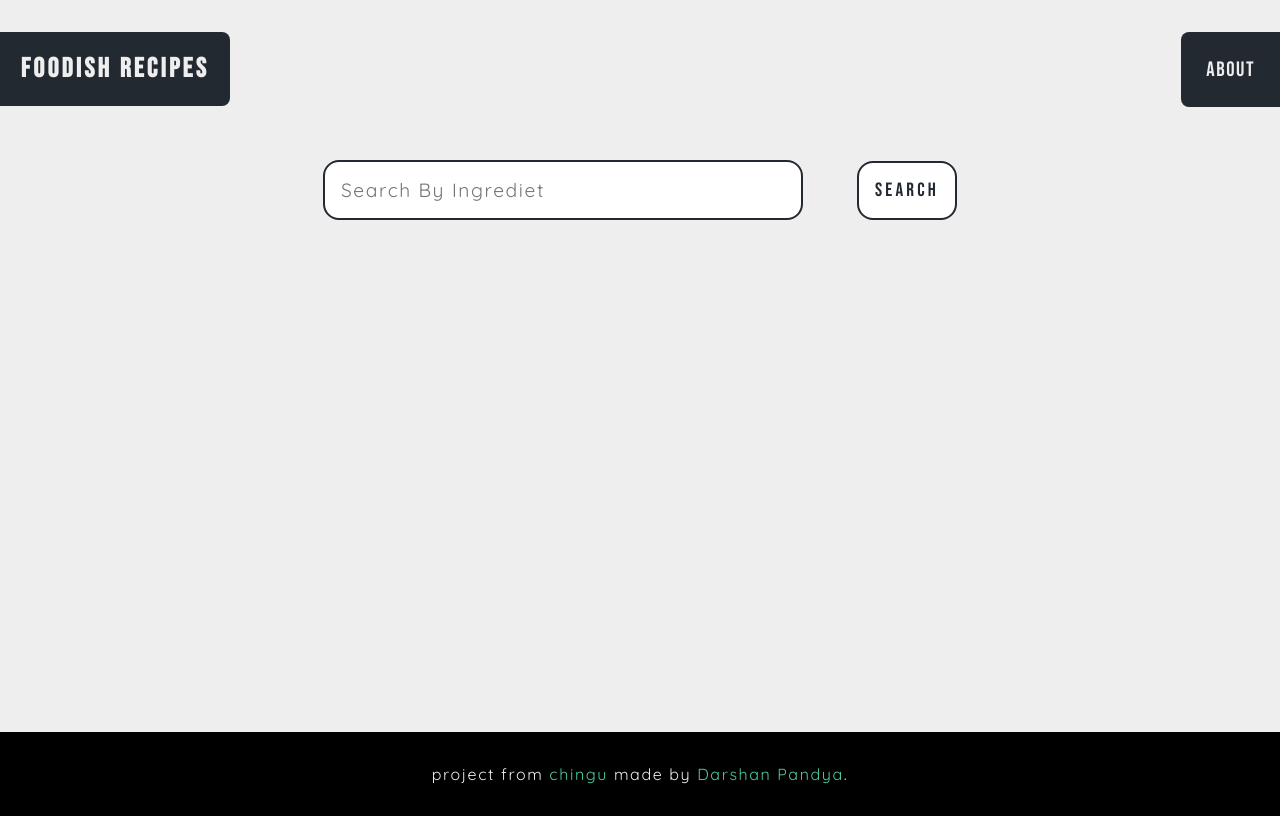
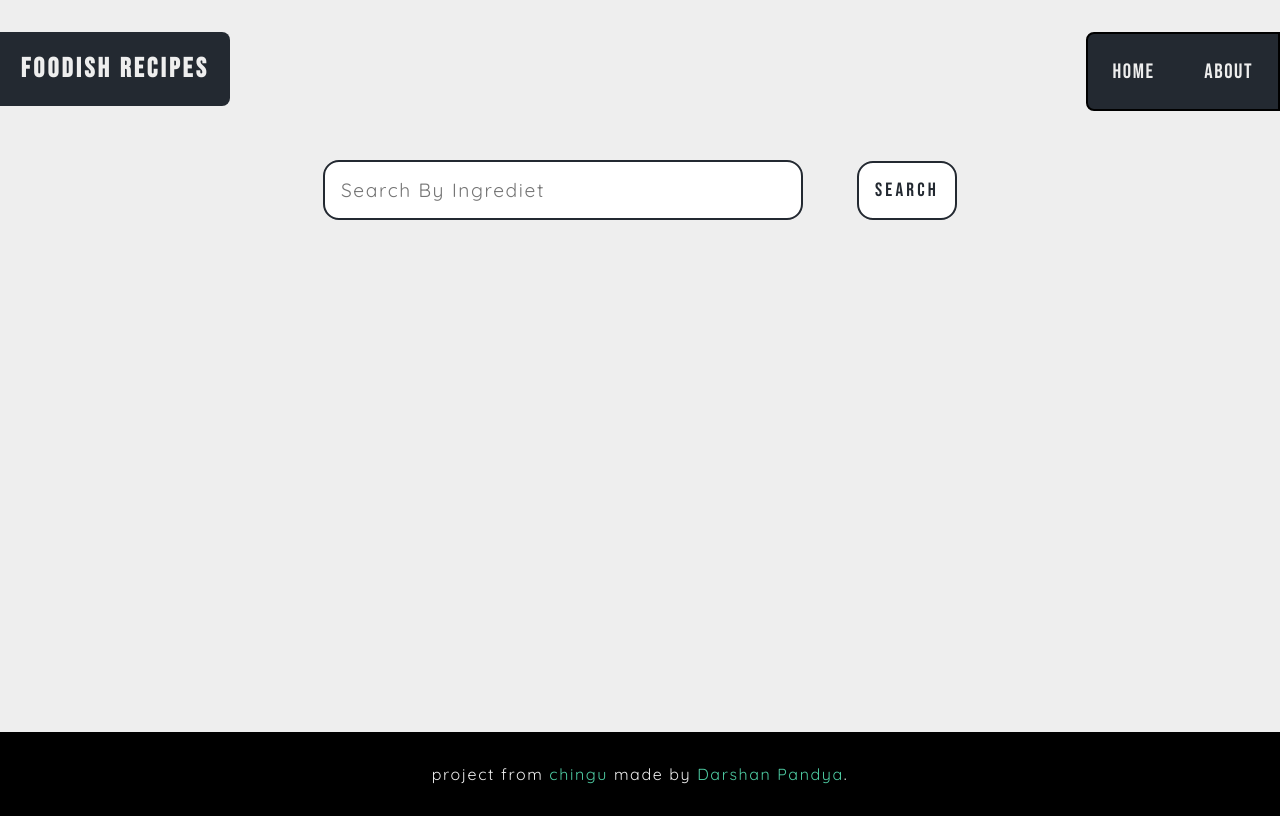
Before and after one commit to Darshan-Pandya10/Chingu-Tier-2-Project, a React (Vite) app in the folder chingu-recipe-project/: page / in a window 1280 px wide. Built offline with nearby package versions, Linux system fonts and the light colour scheme.

Commit message:
changed inside the project layout , added Home Component.

```diff
--- a/chingu-recipe-project/src/App.css
+++ b/chingu-recipe-project/src/App.css
@@ -47,21 +47,27 @@ body{
   top: 1rem;
 }
 
+nav{
+  width: fit-content;
+  position: absolute;
+  top: 1rem;
+  right: 0;
+  display: flex;
+  border: 2px solid black;
+  background-color: var(--primary-color);
+  border-radius: 0.5rem 0rem 0rem 0.5rem;
+  font-family: var(--primary-font);
+}
+
+
 nav a {
   color: var(--secondary-color);
   text-decoration: none;
   border: none;
-  font-family: var(--primary-font);
   font-size: 1.3rem;
   letter-spacing: 0.1rem;
-  display: block;
-  background-color: var(--primary-color);
-  position: absolute;
-  right: 0;
-  top: 1rem;
-  transition: transform 200ms ease-in 50ms;
-  border-radius: 0.5rem 0rem 0rem 0.5rem;
   padding: 1.55rem;
+  cursor: pointer;
 }
 
 nav a:hover{
--- a/chingu-recipe-project/src/App.jsx
+++ b/chingu-recipe-project/src/App.jsx
@@ -1,14 +1,12 @@
 import './App.css'
 import Navbar from './Navbar'
-import Searchbar from './Searchbar'
 import Footer from './Footer'
-import RecipePopUp from './RecipePopUp'
+import Home from './Home'
 function App() {
   return (
     <div className='app'>
-     <Navbar></Navbar>
-     <Searchbar/>
-     <RecipePopUp/>
+     <Navbar/>
+     <Home/>
      <Footer/>
     </div>
   )
--- a/chingu-recipe-project/src/Footer.jsx
+++ b/chingu-recipe-project/src/Footer.jsx
@@ -1,3 +1,5 @@
+import './App.css'
+
 function Footer() {
   return (
     <div className="footer">
--- /dev/null
+++ b/chingu-recipe-project/src/Home.jsx
@@ -0,0 +1,13 @@
+import RecipePopUp from "./RecipePopUp"
+import Searchbar from "./Searchbar"
+
+function Home() {
+  return (
+    <main>
+      <Searchbar/>
+     <RecipePopUp/>
+    </main>
+  )
+}
+
+export default Home
--- a/chingu-recipe-project/src/Navbar.jsx
+++ b/chingu-recipe-project/src/Navbar.jsx
@@ -1,9 +1,11 @@
+import './App.css'
 function Navbar() {
   return (
     <div className="navbar">
       <h2 className="logo">Foodish Recipes</h2>
       <nav>
-        <a href="/">About</a>
+        <a href='./Home'>Home</a>
+        <a href='./About'>About</a>
       </nav>
     </div>
   )
--- a/chingu-recipe-project/src/RecipeList.jsx
+++ b/chingu-recipe-project/src/RecipeList.jsx
@@ -2,6 +2,8 @@ import { useState } from "react"
 import RecipeCard from "./RecipeCard"
 import {v4 as uuidv4 } from 'uuid'
 import RecipePopUp from "./RecipePopUp"
+import './App.css'
+
 
 function RecipeList({data}) {
 
--- a/chingu-recipe-project/src/RecipePopUp.jsx
+++ b/chingu-recipe-project/src/RecipePopUp.jsx
@@ -1,6 +1,8 @@
 import {v4 as uuidv4}  from 'uuid';
 import {FaAngleDoubleRight} from 'react-icons/fa';
 import {RxCross1} from 'react-icons/rx'
+import './App.css'
+
 
 
 function RecipePopUp({data ,closeRecipePopUp}) {
--- a/chingu-recipe-project/src/Searchbar.jsx
+++ b/chingu-recipe-project/src/Searchbar.jsx
@@ -1,5 +1,7 @@
 import React, { useEffect, useRef, useState } from 'react'
 import RecipeList from './RecipeList';
+import './App.css'
+
 function Searchbar() {
 
     const api_id = '50c0683d';
```
Also changed, not shown: chingu-recipe-project/src/About.jsx (added, +11 -0 lines).
